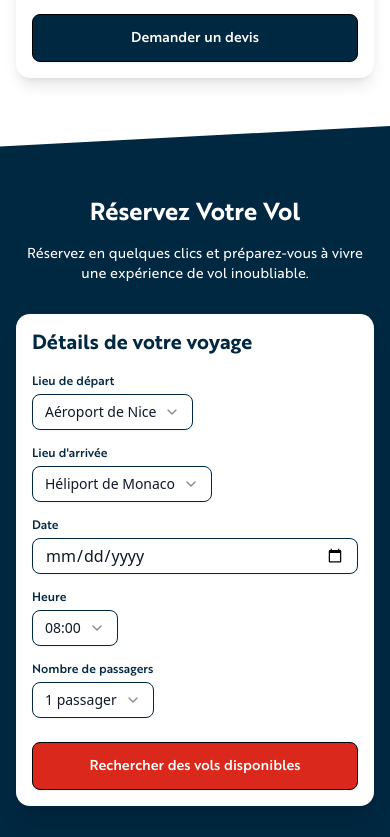
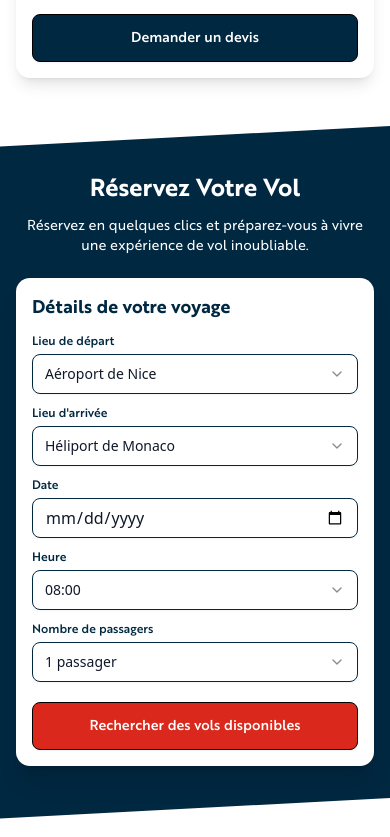
Before and after one commit to SsaiboT/Monacair-Website, a Next.js app: page /en/regular-line in a window 390 px wide. Shown: the part 3487-4324 px from the top of the page. Built offline with nearby package versions, Linux system fonts and the light colour scheme.

Commit message:
fixed the inputs UI

```diff
--- a/components/regular-line/booking-form.tsx
+++ b/components/regular-line/booking-form.tsx
@@ -11,12 +11,12 @@ import {
 
 export default function BookingForm() {
   return (
-    <section className="py-12 sm:py-16 relative">
+    <section className="py-8 sm:py-12 md:py-16 relative">
       <div className="absolute inset-0 bg-royalblue transform -skew-y-3 origin-top-right z-0"></div>
-      <div className="container mx-auto px-4 sm:px-6 relative z-10 pt-6 sm:pt-12">
+      <div className="container mx-auto px-4 sm:px-6 relative z-10 pt-4 sm:pt-6 md:pt-12">
         <div className="max-w-4xl mx-auto text-white">
-          <div className="text-center mb-8 sm:mb-12">
-            <h2 className="text-2xl sm:text-3xl font-bold mb-3 sm:mb-4 font-brother">
+          <div className="text-center mb-6 sm:mb-8">
+            <h2 className="text-2xl sm:text-3xl font-bold mb-2 sm:mb-3 font-brother">
               Réservez Votre Vol
             </h2>
             <p className="text-sm sm:text-lg max-w-2xl mx-auto font-brother">
@@ -25,18 +25,18 @@ export default function BookingForm() {
           </div>
 
           <div className="bg-white text-gray-900 rounded-xl overflow-hidden shadow-xl">
-            <div className="p-4 sm:p-8">
-              <h3 className="text-xl sm:text-2xl font-bold mb-4 sm:mb-6 font-brother text-royalblue">
+            <div className="p-4 sm:p-6 md:p-8">
+              <h3 className="text-lg sm:text-xl md:text-2xl font-bold mb-3 sm:mb-4 md:mb-6 font-brother text-royalblue">
                 Détails de votre voyage
               </h3>
-              <div className="grid gap-4 sm:gap-6">
-                <div className="grid grid-cols-1 md:grid-cols-2 gap-4 sm:gap-6">
-                  <div>
+              <div className="grid gap-3 sm:gap-4 md:gap-6">
+                <div className="grid grid-cols-1 md:grid-cols-2 gap-3 sm:gap-4 md:gap-6">
+                  <div className="w-full">
                     <label className="block text-xs sm:text-sm font-medium mb-1 sm:mb-2 font-brother text-royalblue">
                       Lieu de départ
                     </label>
                     <Select defaultValue="nice">
-                      <SelectTrigger className="border-royalblue">
+                      <SelectTrigger className="border-royalblue w-full h-10">
                         <SelectValue placeholder="Choisir un lieu de départ" />
                       </SelectTrigger>
                       <SelectContent>
@@ -45,12 +45,12 @@ export default function BookingForm() {
                       </SelectContent>
                     </Select>
                   </div>
-                  <div>
+                  <div className="w-full">
                     <label className="block text-xs sm:text-sm font-medium mb-1 sm:mb-2 font-brother text-royalblue">
                       Lieu d'arrivée
                     </label>
                     <Select defaultValue="monaco">
-                      <SelectTrigger className="border-royalblue">
+                      <SelectTrigger className="border-royalblue w-full h-10">
                         <SelectValue placeholder="Choisir un lieu d'arrivée" />
                       </SelectTrigger>
                       <SelectContent>
@@ -60,19 +60,19 @@ export default function BookingForm() {
                     </Select>
                   </div>
                 </div>
-                <div className="grid grid-cols-1 sm:grid-cols-2 md:grid-cols-3 gap-4 sm:gap-6">
-                  <div>
+                <div className="grid grid-cols-1 sm:grid-cols-2 md:grid-cols-3 gap-3 sm:gap-4 md:gap-6">
+                  <div className="w-full">
                     <label className="block text-xs sm:text-sm font-medium mb-1 sm:mb-2 font-brother text-royalblue">
                       Date
                     </label>
-                    <Input type="date" className="border-royalblue" />
+                    <Input type="date" className="border-royalblue w-full h-10" />
                   </div>
-                  <div>
+                  <div className="w-full">
                     <label className="block text-xs sm:text-sm font-medium mb-1 sm:mb-2 font-brother text-royalblue">
                       Heure
                     </label>
                     <Select defaultValue="0800">
-                      <SelectTrigger className="border-royalblue">
+                      <SelectTrigger className="border-royalblue w-full h-10">
                         <SelectValue placeholder="Choisir une heure" />
                       </SelectTrigger>
                       <SelectContent>
@@ -94,12 +94,12 @@ export default function BookingForm() {
                       </SelectContent>
                     </Select>
                   </div>
-                  <div className="sm:col-span-2 md:col-span-1">
+                  <div className="w-full sm:col-span-2 md:col-span-1">
                     <label className="block text-xs sm:text-sm font-medium mb-1 sm:mb-2 font-brother text-royalblue">
                       Nombre de passagers
                     </label>
                     <Select defaultValue="1">
-                      <SelectTrigger className="border-royalblue">
+                      <SelectTrigger className="border-royalblue w-full h-10">
                         <SelectValue placeholder="Combien de passagers?" />
                       </SelectTrigger>
                       <SelectContent>
@@ -114,7 +114,7 @@ export default function BookingForm() {
                 </div>
                 <Button
                   size="lg"
-                  className="bg-redmonacair hover:bg-redmonacair/90 text-white font-brother mt-2 sm:mt-4"
+                  className="bg-redmonacair hover:bg-redmonacair/90 text-white font-brother w-full mt-2 sm:mt-4 h-12"
                 >
                   Rechercher des vols disponibles
                 </Button>
```
